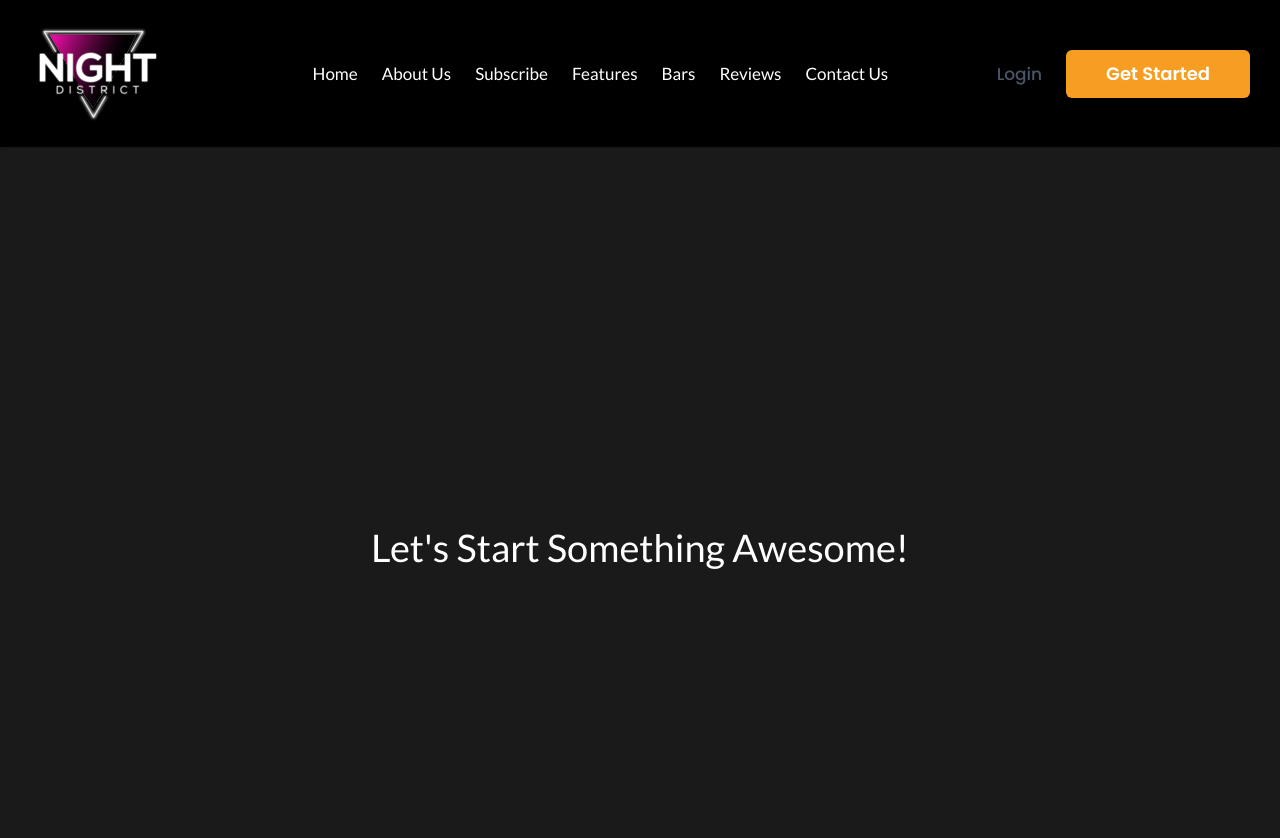
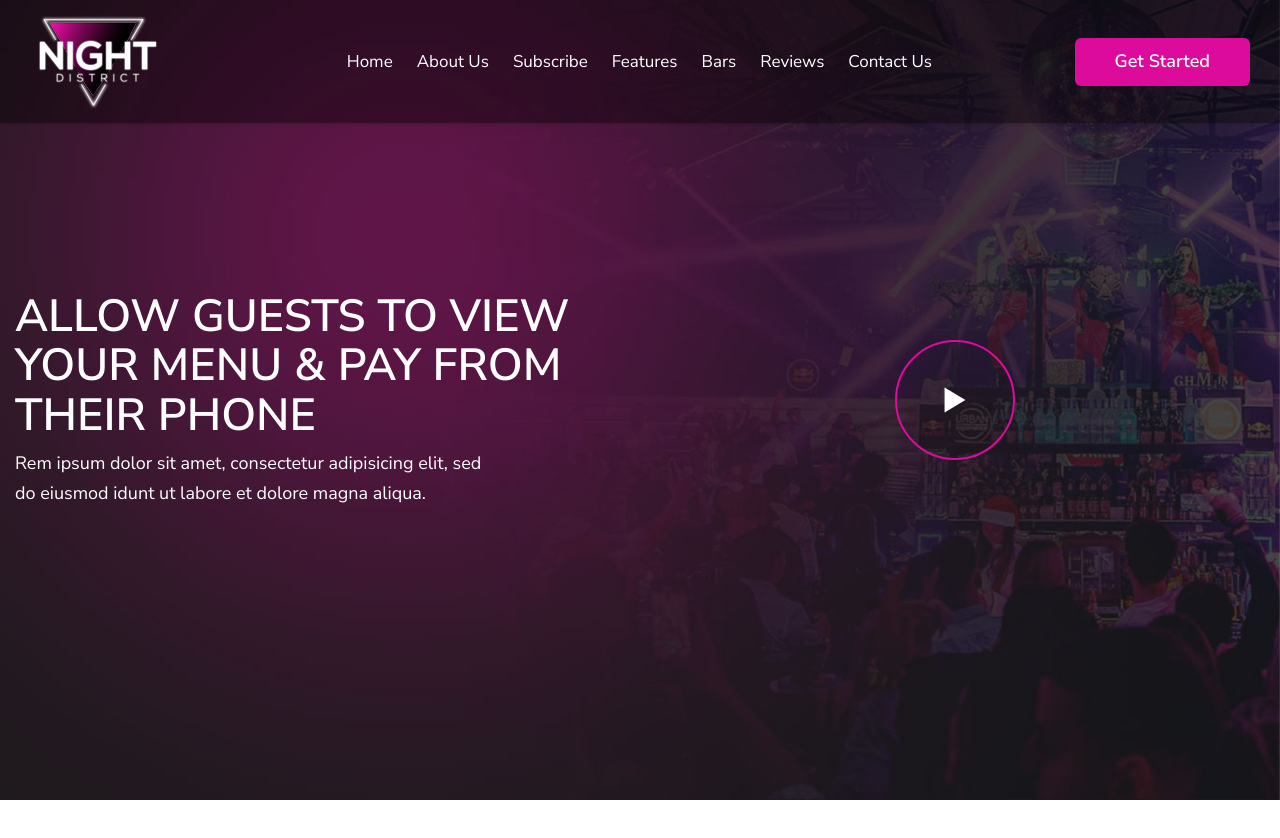
Before and after one commit to DanishPatel3014/night-district, a React (Create React App) app: page / in a window 1280 px wide. Shown: the top 838 px of the page. After the commit the page ends 800 px from the top, so only its background shows below. Built offline with nearby package versions, Linux system fonts and the light colour scheme; what react-topbar-progress-indicator would draw is missing.

Commit message:
updates 1-11-23

```diff
--- a/src/assets/css/Main.css
+++ b/src/assets/css/Main.css
@@ -1,15 +1,11 @@
-@import url('https://fonts.googleapis.com/css2?family=Poppins:wght@100;200;300;400;500;600;700&display=swap');
 @import url('https://fonts.googleapis.com/css2?family=Montserrat:wght@100;200;300;400;500;600;700;800;900');
-@import url('https://fonts.googleapis.com/css2?family=Lato:wght@100;300;400;700;900&display=swap');
+@import url('https://fonts.googleapis.com/css2?family=Nunito+Sans:ital,wght@0,200;0,300;0,400;0,600;1,200;1,300;1,400&display=swap');
 
 body {
 
-  font-family: 'Poppins', sans-serif !important;
+    font-family: 'Nunito Sans', sans-serif  !important;
 }
-p
-{
-  font-family: lato;
-}
+
 ::-webkit-scrollbar {
   width: 3px;
   height: 3px;
--- /dev/null
+++ b/src/components/Website/Banners/HomeBanner.js
@@ -0,0 +1,76 @@
+import { Box, Container, Grid, GridItem, Heading, Image, Stack, Text, Link } from '@chakra-ui/react'
+import React from 'react'
+import { Link as ReactLink } from 'react-router-dom';
+import Homebanner from '../../../assets/images/Banner/homebanner.jpg'
+import { BiPlay } from 'react-icons/bi'
+import { Icon } from '@chakra-ui/icons';
+
+export default function HomeBanner() {
+    return (
+        <div>
+            <Stack
+
+                backgroundImage={Homebanner}
+                height={'100vh'}
+                bgSize={'cover'}
+                bgRepeat={'no-repeat'}
+                bgAttachment={{ base: 'inherit', md: 'fixed' }}
+                py={{ base: '6', md: '24', xl: '14', '2xl': '24' }}
+                position={'relative'}
+                justifyContent={'center'}
+
+            >
+                <Container maxW={'8xl'} p={{ base: '15px !important', "2xl": 0 }}>
+
+                    <Grid templateColumns='repeat(12, 1fr)' gap={2} alignItems={'center'}>
+                        <GridItem colSpan={{ base: 12, md: 6 }} >
+                            <Stack textAlign={{ base: 'center', md: 'left' }}
+                            >
+                                <Heading
+                                    lineHeight={1.1}
+                                    fontStyle={'bold'}
+                                    textTransform={'uppercase'}
+                                    fontSize={{ base: '32px', md: '50px', xl: '45px', '2xl': '54px' }}
+                                    pb={{ base: '60px', lg: 0 }}
+                                    color={'white'}
+                                    fontFamily={'Nunito Sans'}
+                                >
+                                    Allow Guests to
+                                    View Your Menu
+                                    & Pay from Their
+                                    Phone
+                                </Heading>
+
+                                <Text fontSize={{ base: '14px', md: '14px', lg: '18px' }} fontWeight={'500'} color={'white'} lineHeight={{ md: '30px', base: '23px' }}>
+                                    Rem ipsum dolor sit amet, consectetur adipisicing elit, sed <br />
+                                    do eiusmod  idunt ut labore et dolore magna aliqua.
+                                </Text>
+
+                            </Stack>
+                        </GridItem>
+                        <GridItem colSpan={{ base: 12, md: 6 }} >
+
+                        <Box textAlign={'center'}>
+                                    <Link
+                                    border={'2px solid #dc0b9b'}
+                                    w={'120px'} h={'120px'}
+                                    display={'flex'}
+                                    alignItems={'center'}
+                                    borderRadius={'50%'}
+                                    justifyContent={'center'}
+                                    m={'auto'}
+                                    as={ReactLink} to={'/register'}>
+                                        <Icon color={'white'} fontSize={'50px'} as={BiPlay} />
+                                    </Link>
+                                </Box>
+
+                        </GridItem>
+
+                    </Grid>
+
+                </Container>
+
+            </Stack>
+        </div>
+    )
+}
--- a/src/components/Website/Buttons/PrimaryBtn.js
+++ b/src/components/Website/Buttons/PrimaryBtn.js
@@ -14,7 +14,7 @@ export default function PrimaryBtn(props) {
             fontWeight={600}
             size={{base:'sm',md:'md',lg:'lg'}}
             color={'white'}
-            bg={'#f79e22'}
+            bg={'#dc0b9b'}
             href={'#'}
             boxShadow={`0px 15px 15px -15px ${props?.shadow ?? 'transparent'}`}
             _hover={{
--- a/src/components/Website/Header/NavBar.js
+++ b/src/components/Website/Header/NavBar.js
@@ -55,15 +55,15 @@ import {
 
 
     return (
-      <Box w={'full'} id='Header'>
+      <Box w={'full'} id='Header' position={'fixed'} top={'0'} zIndex={'1'}>
 
 
         <Stack
           direction={'row'}
-          bg={useColorModeValue('#000', 'gray.800')}
+          bg={useColorModeValue('#0006', 'gray.800')}
           color={useColorModeValue('gray.600', 'white')}
           minH={'60px'}
-          py={{ base: 4, md: 6 }}
+          py={{ base: 4, md: 3 }}
           px={{ base: 4, md: 30 }}
           boxShadow={'base'}
           align={'center'}
@@ -102,45 +102,7 @@ import {
             justify={'flex-end'}
             direction={'row'}
             spacing={6}>
-            {
-              (user === undefined || user === null) ?
-                <>
-                  <Button
-                    _hover={{
-                      color: 'primaryHeading.100',
-                      _before: {
-                        transform: 'scaleX(1)',
-                        transformOrigin: 'bottom left',
-                      }
-                    }}
-                    _before={{
-                      content: `""`,
-                      position: 'absolute',
-                      w: '100%',
-                      h: '3px',
-                      transform: 'scaleX(0)',
-                      bottom: '-2px',
-                      left: '0px',
-                      borderRadius: '25px',
-                      backgroundColor: "primaryHeading.100",
-                      transformOrigin: 'bottom right',
-                      transition: 'transform 0.3s ease-in-out'
-                    }}
-                    as={ReactLink}
-                    fontSize={{ base: '13px', xl: '17px' }}
-                    fontWeight={500}
-                    variant={'link'}
-                    color={'$666e82'}
-                    to={'/login'}>
-                    Login
-                  </Button>
-                  <Link w={{ base: '120px', xl: 'auto' }} display={{ base: 'none', lg: 'flex' }} onClick={() => navigate('/register')}><PrimaryBtn value={'Get Started'} /></Link>
-                </>
-                :
-                <></>
-                // <LoggedInPic />
-
-            }
+           <Link w={{ base: '120px', xl: 'auto' }} display={{ base: 'none', lg: 'flex' }} onClick={() => navigate('/register')}><PrimaryBtn value={'Get Started'} /></Link>
 
           </Stack>
         </Stack>
@@ -173,7 +135,7 @@ import {
                   color={linkColor}
                   transition={'0.3s ease-in-out'}
                   position={'relative'}
-                  fontFamily= {'lato'}
+                  fontFamily= {'Nunito Sans'}
                   _hover={{
                     color: 'primaryHeading.100',
                     _before: {
--- a/src/views/Website/Home.js
+++ b/src/views/Website/Home.js
@@ -1,22 +1,12 @@
 import { Stack, Text } from "@chakra-ui/react";
 import Header from '../../components/Website/Header'
+import HomeBanner from "../../components/Website/Banners/HomeBanner";
 export default function Home() {
 
   return (
-    <Stack
-      bgColor={'#1a1a1a'}
-      w={'100%'}
-      h={'100vh'}
-      direction={'row'}
-      alignItems={'center'}
-      justifyContent={'center'}
-      color={'#fff'}
-      >
-        <Text
-          fontSize={38}
-        >
+    <Stack>
+<HomeBanner/>
 
-          Let's Start Something Awesome!</Text>
     </Stack>
   );
 }
```
Also changed, not shown: src/assets/images/Banner/homebanner.jpg (added), src/assets/images/bg.jpg (deleted).
